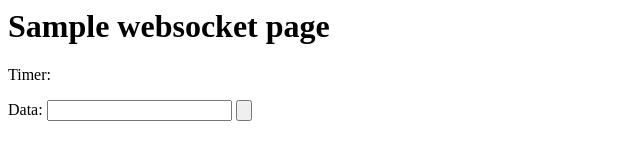
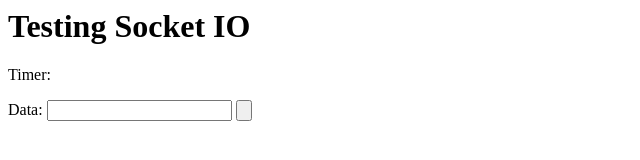
Before and after one commit to eflorespalma/NodeJS-Playground, a website: page index.html in a window 1280 px wide. Shown: the whole page, without its empty margins (0-640 px from the left). Drawn offline with nearby package versions, Linux system fonts and the light colour scheme; no server answers.

Commit message:
Index.html

```diff
--- a/index.html
+++ b/index.html
@@ -18,7 +18,7 @@
     </script>
 </head>
 <body onload="onload()">
-<h1>Sample websocket page</h1>
+<h1>Testing Socket IO</h1>
 <p>Timer: <span id="timer"></span></p>
 <form action="#">
 <p>Data:  <input type="text" id="inputdata"/>
```
